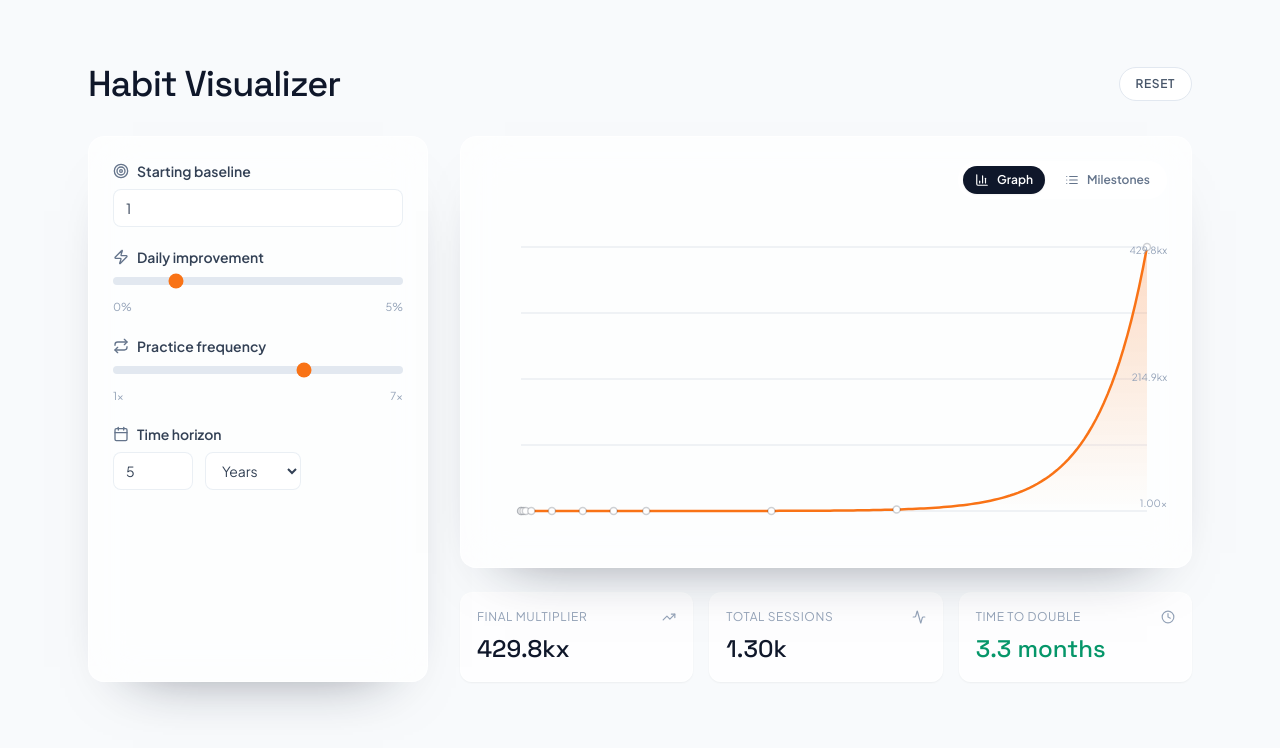
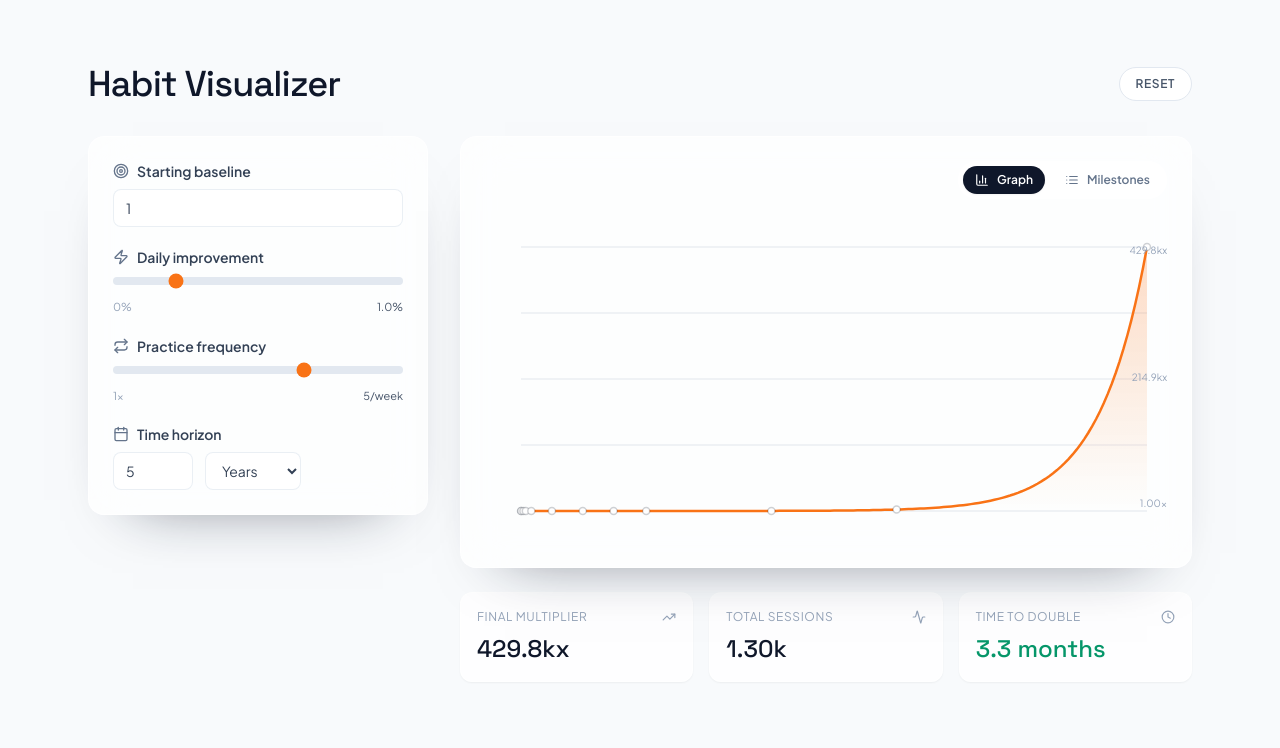
Before and after one commit to Kleionized/habit, a React (Vite) app: page / in a window 1280 px wide. Shown: the top 748 px of the page. Built offline with nearby package versions, Linux system fonts and the light colour scheme.

Commit message:
fix: show slider values and tighten sidebar

```diff
--- a/src/App.jsx
+++ b/src/App.jsx
@@ -439,8 +439,8 @@ export default function App() {
           </button>
         </header>
 
-        <section className="grid gap-8 lg:grid-cols-[340px_1fr]">
-          <SectionCard className="space-y-5 p-5">
+        <section className="grid gap-8 lg:grid-cols-[340px_1fr] lg:items-start">
+          <SectionCard className="space-y-5 p-5 self-start">
 
             <ControlGroup icon={Target} label="Starting baseline">
                 <input
@@ -465,7 +465,7 @@ export default function App() {
                 />
                 <div className="flex justify-between text-[11px] text-slate-400">
                   <span>0%</span>
-                  <span>5%</span>
+                  <span className="text-slate-600">{dailyRate.toFixed(1)}%</span>
                 </div>
             </ControlGroup>
 
@@ -481,7 +481,9 @@ export default function App() {
                 />
                 <div className="flex justify-between text-[11px] text-slate-400">
                   <span>1x</span>
-                  <span>7x</span>
+                  <span className="text-slate-600">
+                    {frequency === 7 ? 'Daily' : `${frequency}/week`}
+                  </span>
                 </div>
             </ControlGroup>
 
```
